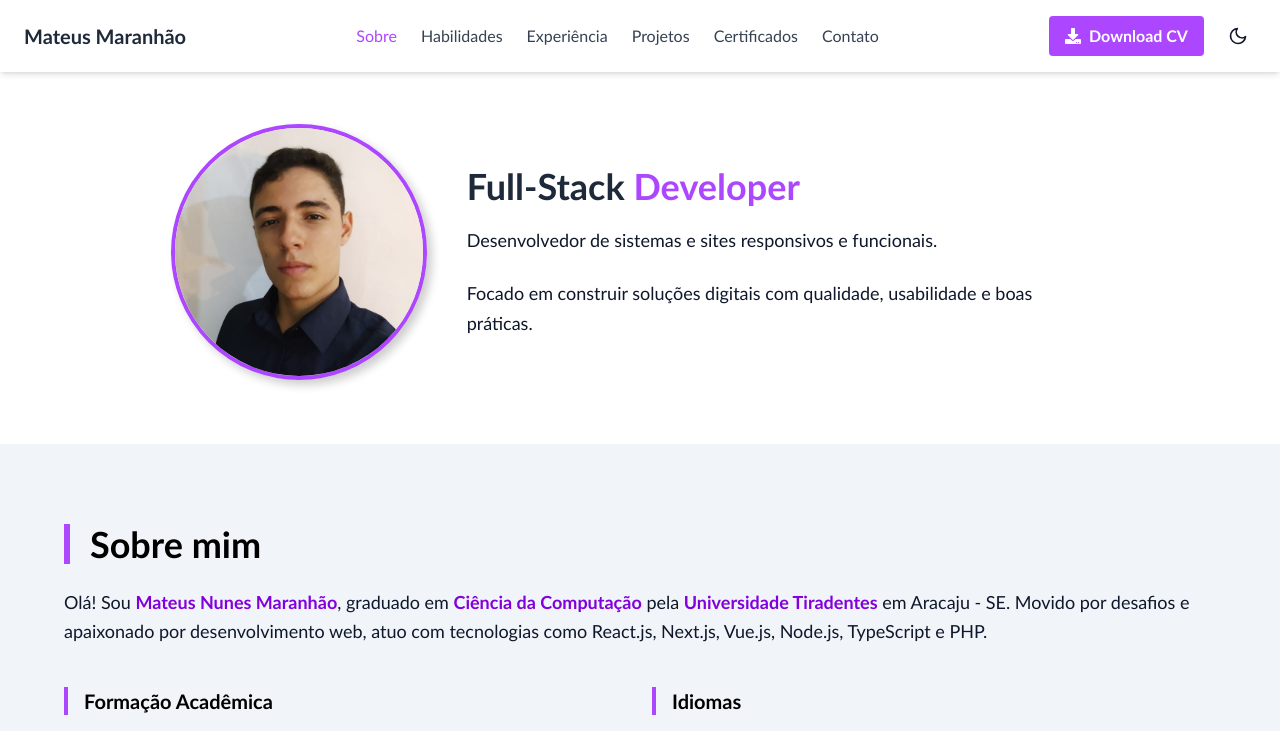
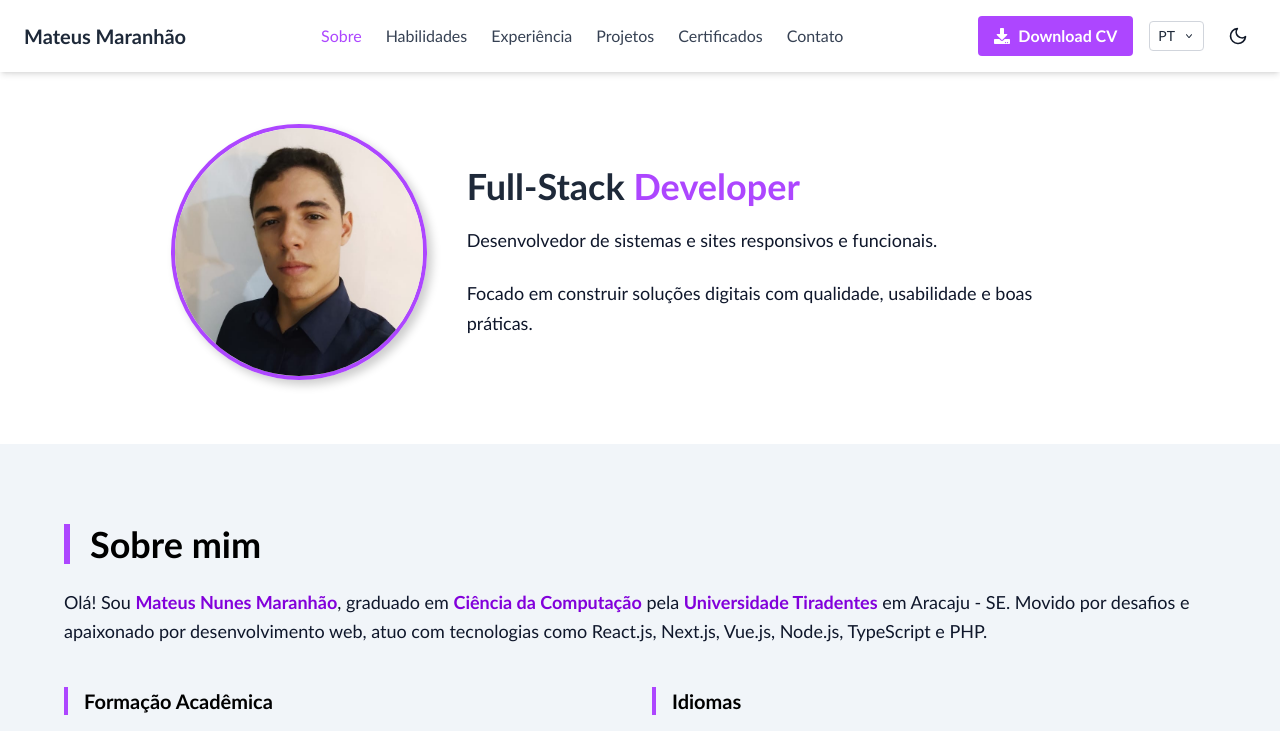
Before and after one commit to mateusmaranhao12/portfolio-v2, a Next.js app: page / in a window 1280 px wide. Shown: the top 731 px of the page. Built offline with nearby package versions, Linux system fonts and the light colour scheme.

Commit message:
implement select translate

```diff
--- /dev/null
+++ b/src/components/Common/LanguageSelect.tsx
@@ -0,0 +1,94 @@
+"use client";
+import { useEffect, useRef, useState } from "react";
+import { useTheme } from "../theme/theme";
+
+type Lang = "pt" | "en";
+
+export default function LanguageSelect({
+  onChange,
+}: {
+  onChange?: (lang: Lang) => void;
+}) {
+  const { isDark } = useTheme();
+  const [lang, setLang] = useState<Lang>(() => {
+    try {
+      const v = localStorage.getItem("lang");
+      return v === "en" ? "en" : "pt";
+    } catch {
+      return "pt";
+    }
+  });
+  const [open, setOpen] = useState(false);
+  const ref = useRef<HTMLDivElement | null>(null);
+
+  useEffect(() => {
+    try {
+      localStorage.setItem("lang", lang);
+    } catch {}
+    onChange?.(lang);
+  }, [lang, onChange]);
+
+  useEffect(() => {
+    function onDoc(e: MouseEvent) {
+      if (!ref.current) return;
+      if (!(e.target instanceof Node)) return;
+      if (!ref.current.contains(e.target)) setOpen(false);
+    }
+    document.addEventListener("click", onDoc);
+    return () => document.removeEventListener("click", onDoc);
+  }, []);
+
+  const btnClasses = `text-sm rounded px-2 py-1 flex items-center gap-2 border ${isDark ? "bg-purple-950 text-white border-gray-700" : "bg-white text-gray-800 border-gray-300"}`;
+  const menuClasses = `absolute right-0 mt-2 w-20 rounded shadow z-50 ${isDark ? "bg-purple-950 text-white border border-gray-700" : "bg-white text-gray-800 border border-gray-200"}`;
+
+  return (
+    <div className="relative" ref={ref}>
+      <button
+        aria-haspopup="listbox"
+        aria-expanded={open}
+        onClick={() => setOpen((s) => !s)}
+        className={btnClasses}
+        type="button"
+      >
+        <span className="font-medium">{lang.toUpperCase()}</span>
+        <svg
+          className="w-3 h-3"
+          viewBox="0 0 20 20"
+          fill="currentColor"
+          aria-hidden
+        >
+          <path
+            fillRule="evenodd"
+            d="M5.23 7.21a.75.75 0 011.06.02L10 11.584l3.71-4.354a.75.75 0 111.14.976l-4.25 5a.75.75 0 01-1.14 0l-4.25-5a.75.75 0 01.02-1.06z"
+            clipRule="evenodd"
+          />
+        </svg>
+      </button>
+
+      {open && (
+        <div role="listbox" className={menuClasses}>
+          <button
+            role="option"
+            onClick={() => {
+              setLang("pt");
+              setOpen(false);
+            }}
+            className={`w-full text-left px-3 py-2 hover:bg-opacity-10 ${isDark ? "hover:bg-white/10" : "hover:bg-gray-100"}`}
+          >
+            PT
+          </button>
+          <button
+            role="option"
+            onClick={() => {
+              setLang("en");
+              setOpen(false);
+            }}
+            className={`w-full text-left px-3 py-2 hover:bg-opacity-10 ${isDark ? "hover:bg-white/10" : "hover:bg-gray-100"}`}
+          >
+            EN
+          </button>
+        </div>
+      )}
+    </div>
+  );
+}
--- a/src/components/Header/Navbar.tsx
+++ b/src/components/Header/Navbar.tsx
@@ -4,6 +4,7 @@ import { MouseEvent, useEffect, useState } from "react";
 import { FaBars, FaTimes } from "react-icons/fa";
 import DownloadCVButton from "../Common/DownloadButton";
 import ThemeIcon from "../theme/ThemeIcon";
+import LanguageSelect from "../Common/LanguageSelect";
 import { useTheme } from "../theme/theme";
 
 export default function Navbar() {
@@ -73,6 +74,7 @@ export default function Navbar() {
 
         {/* Botao mobile + ThemeIcon ao lado */}
         <div className="md:hidden flex items-center gap-2">
+          <LanguageSelect />
           <ThemeIcon />
           <button
             className={`text-2xl ${dark ? "text-white" : "text-gray-800"}`}
@@ -121,6 +123,7 @@ export default function Navbar() {
 
         <div className="hidden md:flex items-center gap-4">
           <DownloadCVButton />
+          <LanguageSelect />
           <ThemeIcon />
         </div>
       </div>
```
